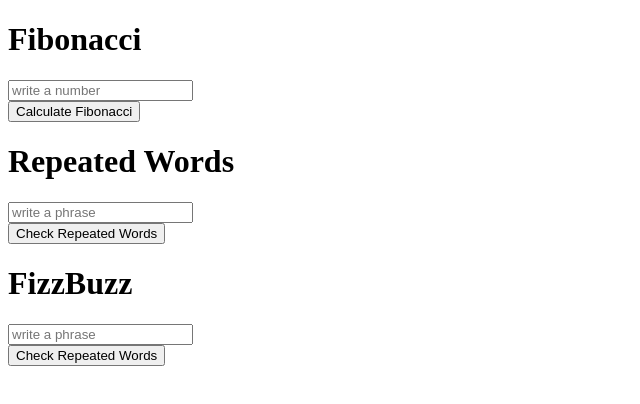
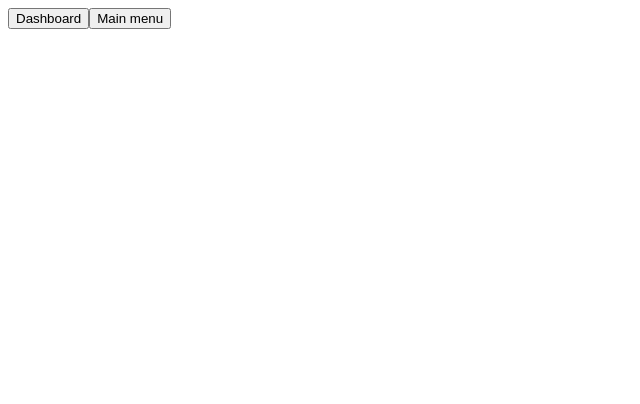
Before and after one commit to rbeaujon/Matic, a React (Create React App) app: page /dashboard in a window 1280 px wide. Shown: the top 404 px of the page, without its empty margins (0-640 px from the left). Built offline with nearby package versions, Linux system fonts and the light colour scheme.

Commit message:
Nagigation router actived

```diff
--- a/package.json
+++ b/package.json
@@ -8,6 +8,7 @@
     "@testing-library/user-event": "^13.5.0",
     "react": "^18.2.0",
     "react-dom": "^18.2.0",
+    "react-router-dom": "^6.4.0",
     "react-scripts": "5.0.1",
     "web-vitals": "^2.1.4"
   },
--- a/src/App.js
+++ b/src/App.js
@@ -1,54 +1,20 @@
-import React, { useState } from 'react';
-const fibonacci = require('./logicTesting/fibonacci/fibonacci')
-const repeatedWords = require('./logicTesting/repeatedWords/repeatedWords')
-const fizzbuzz = require('./logicTesting/fizzbuzz/fizzbuzz')
+import React from 'react';
+import { useNavigate } from 'react-router-dom'
 
 function App() {
 
-  const [calFibo, setCalFibo] = useState('')
-  const fibo = (e) => {
-    const resp = fibonacci(e).toString()
-    setCalFibo(resp)
-  }
+  const navigate = useNavigate();
 
-  const [words, setWords] = useState('')
-  const repeated = (e) => {
-    const resp = JSON.stringify(repeatedWords(e))
-    setWords(resp)
-  }
-
-  const [calFizzbuzz, setFizzbuzz] = useState('')
-  const fizz = (e) => {
-    const resp = fizzbuzz(e)
-    setFizzbuzz(resp)
-  }
+  // function handleClick() {
+  //   navigate("/dashboard");
+  // }
 
   return (
     <div className="App">
-      <div>
-        <h1>Fibonacci</h1>
-        <input type="text" id="fibonacci"  placeholder="write a number"/>
         <div>
-          <button onClick={() => fibo(document.getElementById('fibonacci').value)}>Calculate Fibonacci</button>
+          <button onClick={()=>navigate('/logic')}>Go to Logic</button>
+          <button onClick={()=>navigate('/dashboard')}>Go to Dashboard</button>
         </div>
-        <div> {calFibo} </div>
-      </div>
-      <div>
-        <h1>Repeated Words</h1>
-        <input type="text" id="repeated"  placeholder="write a phrase"/>
-        <div>
-          <button onClick={() => repeated(document.getElementById('repeated').value)}>Check Repeated Words</button>
-        </div>
-        <div> {words} </div>
-      </div>
-      <div>
-        <h1>FizzBuzz</h1>
-        <input type="text" id="fizzbuzz"  placeholder="write a phrase"/>
-        <div>
-          <button onClick={() => fizz(document.getElementById('fizzbuzz').value)}>Check Repeated Words</button>
-        </div>
-        <div> {calFizzbuzz} </div>
-      </div>
     </div>
   );
 }
--- /dev/null
+++ b/src/components/dashboard.js
@@ -0,0 +1,17 @@
+import { useNavigate } from 'react-router-dom'
+
+const Dashboard = () => {
+	const navigate = useNavigate();
+
+	<h1>DASHBOARD</h1>
+
+	return (
+		<div>
+        <button onClick={()=>navigate("/dashboard")}>Dashboard</button>
+		<button onClick={()=>navigate("/")}>Main menu</button>
+      </div>
+	)
+
+}
+
+export default Dashboard;
--- /dev/null
+++ b/src/components/logic.js
@@ -0,0 +1,66 @@
+import React, { useState } from 'react';
+import { useNavigate } from 'react-router-dom'
+
+
+
+const fibonacci = require('../logicTesting/fibonacci/fibonacci')
+const repeatedWords = require('../logicTesting/repeatedWords/repeatedWords')
+const fizzbuzz = require('../logicTesting/fizzbuzz/fizzbuzz')
+
+function Logic() {
+
+  const navigate = useNavigate();
+
+  const [calFibo, setCalFibo] = useState('')
+  const fibo = (e) => {
+    const resp = fibonacci(e).toString()
+    setCalFibo(resp)
+  }
+
+  const [words, setWords] = useState('')
+  const repeated = (e) => {
+    const resp = JSON.stringify(repeatedWords(e))
+    setWords(resp)
+  }
+
+  const [calFizzbuzz, setFizzbuzz] = useState('')
+  const fizz = (e) => {
+    const resp = fizzbuzz(e)
+    setFizzbuzz(resp)
+  }
+
+  return (
+    <div className="App">
+      <div>
+        <h1>Fibonacci</h1>
+        <input type="text" id="fibonacci"  placeholder="write a number"/>
+        <div>
+          <button onClick={() => fibo(document.getElementById('fibonacci').value)}>Calculate Fibonacci</button>
+        </div>
+        <div> {calFibo} </div>
+      </div>
+      <div>
+        <h1>Repeated Words</h1>
+        <input type="text" id="repeated"  placeholder="write a phrase"/>
+        <div>
+          <button onClick={() => repeated(document.getElementById('repeated').value)}>Check Repeated Words</button>
+        </div>
+        <div> {words} </div>
+      </div>
+      <div>
+        <h1>FizzBuzz</h1>
+        <input type="text" id="fizzbuzz"  placeholder="write a phrase"/>
+        <div>
+          <button onClick={() => fizz(document.getElementById('fizzbuzz').value)}>Check Repeated Words</button>
+        </div>
+        <div> {calFizzbuzz} </div>
+      </div>
+      <div>
+        <button onClick={()=>navigate("/dashboard")}>Dashboard</button>
+		<button onClick={()=>navigate("/")}>Main menu</button>
+      </div>
+    </div>
+  );
+}
+
+export default Logic;
--- a/src/index.js
+++ b/src/index.js
@@ -1,10 +1,23 @@
 import React from 'react';
 import ReactDOM from 'react-dom/client';
+import {BrowserRouter,Routes,Route} from "react-router-dom";
 import App from './App';
+import Dashboard from './components/dashboard';
+import Logic from './components/logic';
+
 
 const root = ReactDOM.createRoot(document.getElementById('root'));
 root.render(
   <React.StrictMode>
-    <App />
+          <>
+      <BrowserRouter>
+      <Routes>
+        <Route exact path="/dashboard" element={<Dashboard/>}/>
+        <Route exact path="/logic" element={ <Logic />}/>
+        <Route exact path="/" element={ <App />}/>
+      </Routes>
+      </BrowserRouter>
+      </>
+
   </React.StrictMode>
 );
```
Also changed, not shown: 1 other file (tests, documents, lock files or other folders).
